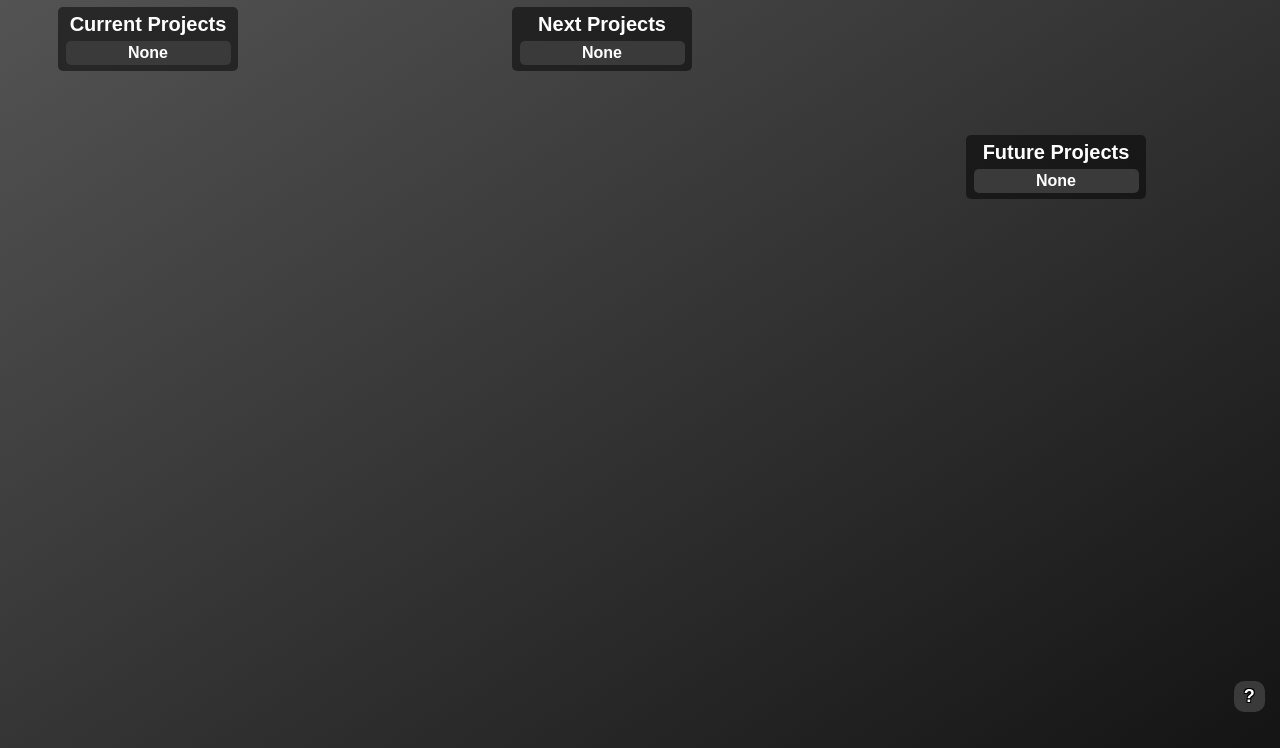
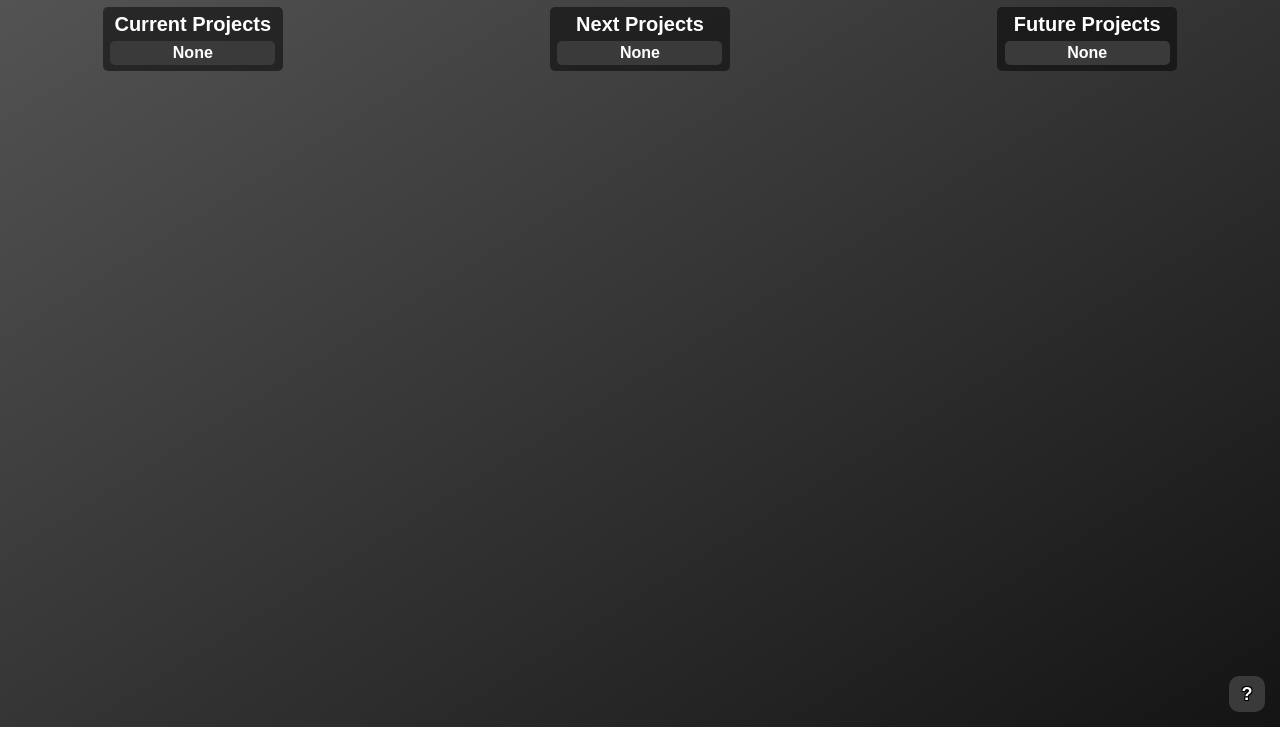
Before and after one commit to BobisBilly/bobisbilly.github.io, a plain HTML site: page index.html in a window 1280 px wide. Shown: the part 73-821 px from the top of the page. After the commit the page ends 800 px from the top, so only its background shows below. Drawn offline with Linux system fonts and the light colour scheme.

Commit message:
modified:   main/script.js modified:   main/style.css

```diff
--- a/main/style.css
+++ b/main/style.css
@@ -5,10 +5,6 @@ html {
     min-height: 100%;
 
     font-family: 'Fredoka', sans-serif;
-}
-
-body {
-    margin: 0;
 }
 
 .title-text {
@@ -59,9 +55,8 @@ p {
 
 .content {
     width: 85%;
-    height: 100vh;
-    margin-left: 58px;
-    margin-right: 58px;
+    margin: auto;
+
 }
 
 desc {
@@ -76,13 +71,10 @@ desc:hover {
 .secret-mode {
     border-radius: 10px;
     padding: 5px;
-    width: 1.75em;
+    width: 2em;
+    height: 2em;
     font-size: large;
-    text-shadow:
-    1px 1px 0 #000,
-    -1px 1px 0 #000,
-    -1px -1px 0 #000,
-    1px -1px 0 #000;
+    text-shadow: 1px 1px 0 #000, -1px 1px 0 #000, -1px -1px 0 #000, 1px -1px 0 #000;
     font-weight: bold;
     background-color: #3a3a3a;
     color: white;
@@ -113,9 +105,7 @@ desc:hover {
     font-weight: bold;
     border-radius: 5px;
     width: var(--width-for-boxes);
-    margin: calc((100vh - 50%) / 2) auto;
     padding: 1px 5px;
     word-wrap: break-word;
     cursor: default;
-    vertical-align: middle;
 }
```
Also changed, not shown: main/script.js (line endings or trailing spaces).
